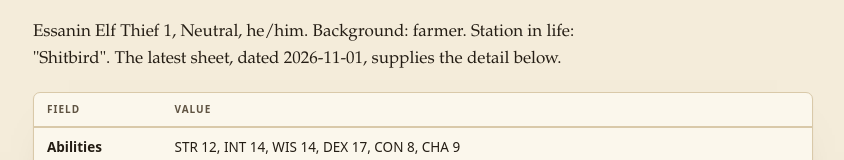
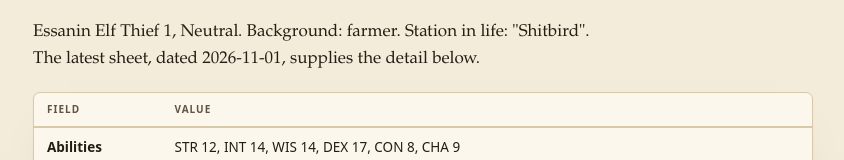
Before and after one commit to H1landr/Well-of-Frogs, a plain HTML site: page our-heroes.html in a window 1280 px wide. Shown: the part 1501-1661 px from the top of the page, without its empty margins (45-889 px from the left). Drawn offline with Linux system fonts and the light colour scheme.

Commit message:
Add files via upload

```diff
--- a/our-heroes.html
+++ b/our-heroes.html
@@ -450,7 +450,7 @@
           <img src="elowyn.png" alt="Portrait of Elowyn, an elf thief">
           <figcaption>Elowyn, Essanin elf thief. The portrait is the visual reference supplied on 2026-10-22 and does not establish new gear.</figcaption>
         </figure>
-        <p>Essanin Elf Thief 1, Neutral, he/him. Background: farmer. Station in life: "Shitbird". The latest sheet, dated 2026-11-01, supplies the detail below.</p>
+        <p>Essanin Elf Thief 1, Neutral. Background: farmer. Station in life: "Shitbird". The latest sheet, dated 2026-11-01, supplies the detail below.</p>
         <div class="table-wrap">
           <table>
             <thead>
```
